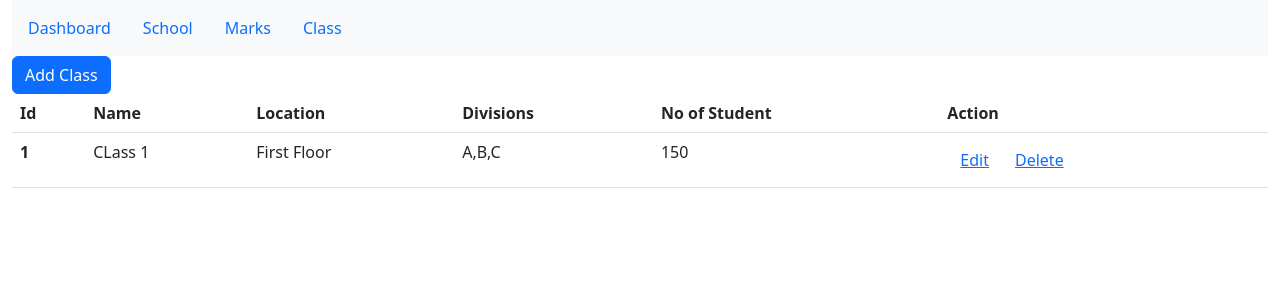
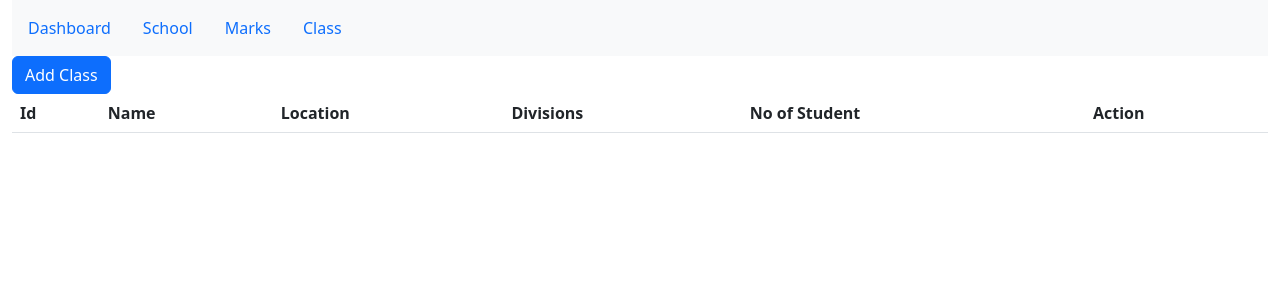
Before and after one commit to premambodkar/school-management-angular-application, an Angular app: page /class in a window 1280 px wide. Shown: the top 300 px of the page. Built offline with nearby package versions, Linux system fonts and the light colour scheme.

Commit message:
2 files modified

```diff
--- a/src/app/sclass/sclass.component.ts
+++ b/src/app/sclass/sclass.component.ts
@@ -24,8 +24,8 @@ export class SclassComponent implements OnInit {
     });
   }
 
-  deleteClass(schoolId: number) {
-    this.sclassService.deleteSClass(schoolId).subscribe((resp: any) => {
+  deleteClass(sclassId: number) {
+    this.sclassService.deleteSClass(sclassId).subscribe((resp: any) => {
       this.getAllSClass();
     });
   }
--- a/src/app/sclass/sclass.service.ts
+++ b/src/app/sclass/sclass.service.ts
@@ -8,15 +8,7 @@ import { SclassModel } from '../common/sclass.model';
   providedIn: 'root',
 })
 export class SclassService {
-  sclassInfoList: SclassModel[] = [
-    {
-      id: 1,
-      name: 'CLass 1',
-      location: 'First Floor',
-      divisions: ['A', 'B', 'C'],
-      noOfStudent: 150,
-    },
-  ];
+  sclassInfoList: SclassModel[] = [];
   constructor(
     private readonly http: HttpClient,
     private readonly commonService: CommonService
@@ -59,10 +51,15 @@ export class SclassService {
 
   deleteSClass(sclassId: number): Observable<any> {
     const index = this.sclassInfoList.findIndex((sclassInfo: SclassModel) => {
-      sclassInfo.id === sclassId;
+      return sclassInfo.id === sclassId;
     });
-    return of(this.sclassInfoList.splice(index, 1));
-    const url = `${this.commonService.url}/deleteSClass?sclassId=${sclassId}`;
-    return this.http.delete(url);
+    console.log(
+      this.sclassInfoList.find((sclassInfo: SclassModel) => {
+        return sclassInfo.id === sclassId;
+      })
+    );
+    return of();
+    // const url = `${this.commonService.url}/deleteSClass?sclassId=${sclassId}`;
+    // return this.http.delete(url);
   }
 }
```
